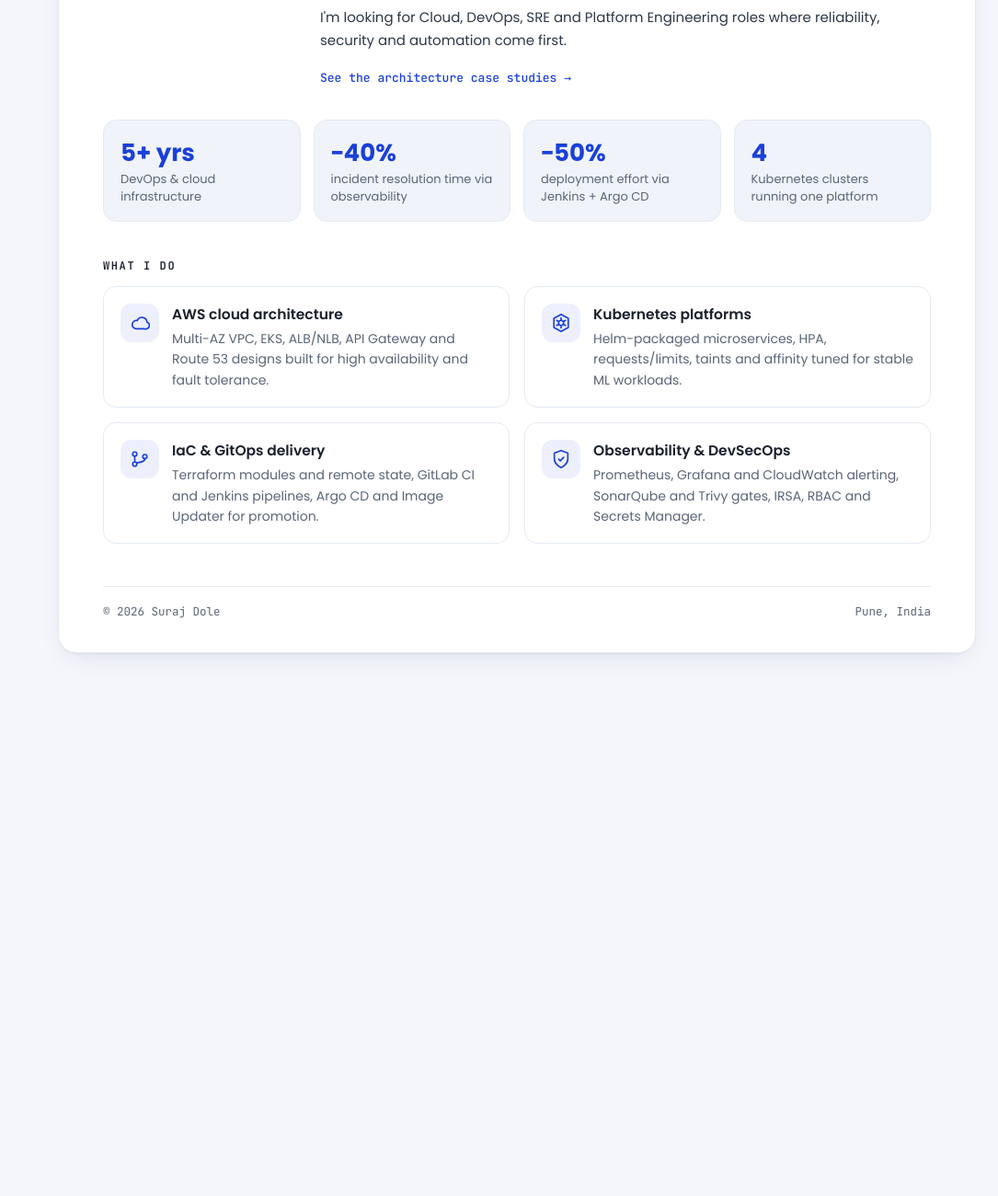
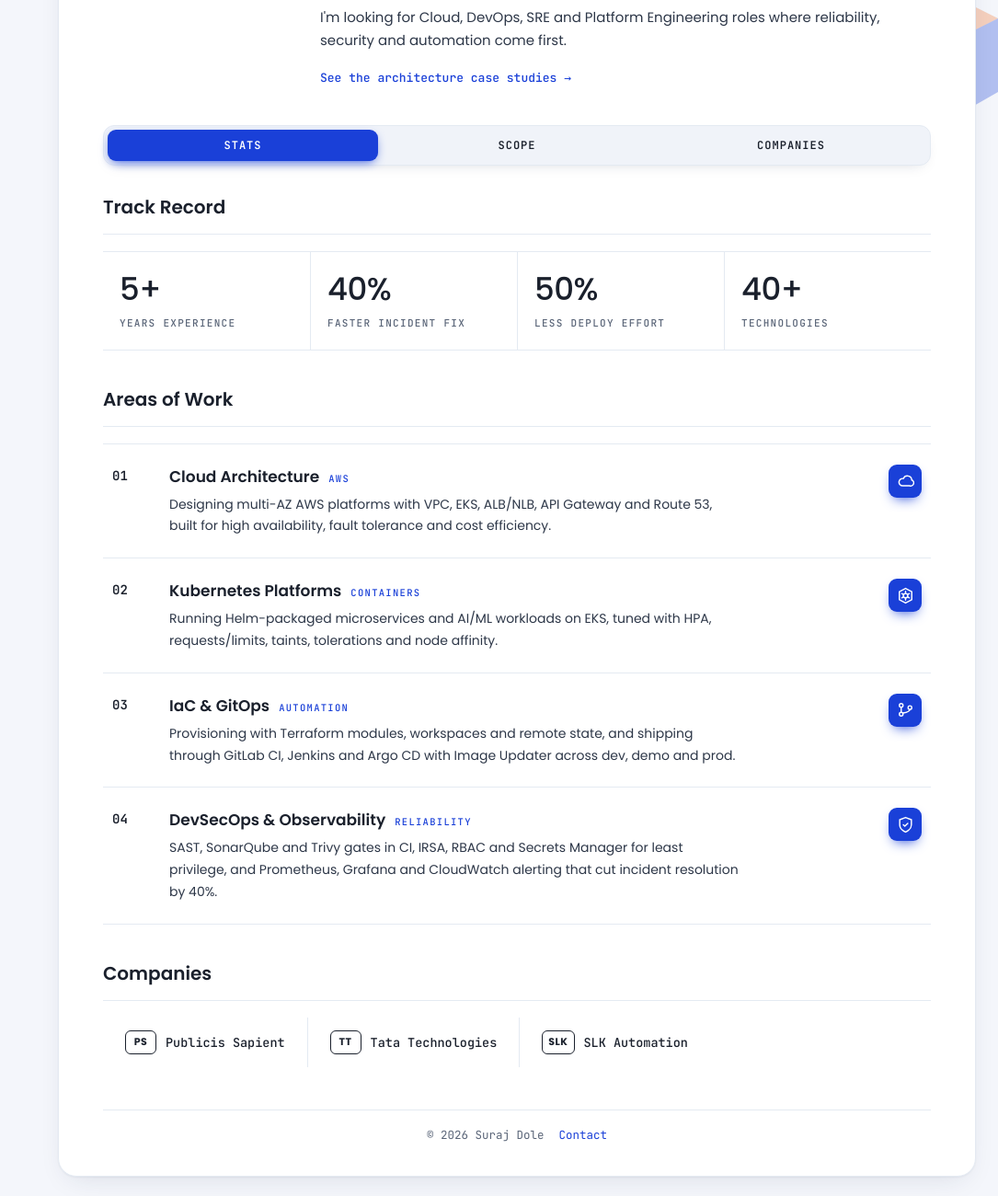
Before and after one commit to zoro-the-legend/sd-portfolio, a plain HTML site: page index.html in a window 1280 px wide. Shown: the part 660-1960 px from the top of the page at 92% size, without its empty margins (195-1280 px from the left). Before the commit the page ends 1434 px from the top, so only its background shows below. Drawn offline with Linux system fonts and the light colour scheme.

Commit message:
Restyle About section like reference; add Download CV with resume PDF
Co-Authored-By: Claude Opus 5.5 <noreply@anthropic.com>

```diff
--- a/index.html
+++ b/index.html
@@ -185,6 +185,44 @@ a.ccard:hover{border-color:var(--accent);transform:translateY(-2px);color:var(--
 .ccard b{font-weight:600;word-break:break-word}
 .foot{margin-top:46px;padding-top:18px;border-top:1px solid var(--border);font:12.5px var(--mono);color:var(--muted);display:flex;justify-content:space-between;gap:12px;flex-wrap:wrap}
 
+
+/* about: reference-style sections */
+.seg.solid{position:static;grid-template-columns:repeat(3,1fr);margin:40px 0 30px}
+.seg.solid a.on{background:var(--accent);color:#fff;box-shadow:0 4px 12px -4px var(--accent)}
+.ab{scroll-margin-top:24px;margin-bottom:38px}
+.ab-h{margin:0;padding-bottom:14px;border-bottom:1px solid var(--border);font:600 20px var(--sans);color:var(--heading)}
+.stats{display:grid;grid-template-columns:repeat(4,minmax(0,1fr));border-bottom:1px solid var(--border);margin-top:18px;border-top:1px solid var(--border)}
+.stat{padding:22px 18px;color:var(--heading);transition:background .2s}
+.stat + .stat{border-left:1px solid var(--border)}
+.stat:hover{background:var(--tint-2);color:var(--heading)}
+.stat b{display:block;font:500 34px/1.1 var(--sans);letter-spacing:-.5px}
+.stat:hover b{color:var(--accent)}
+.stat span{display:block;margin-top:10px;font:500 11px var(--mono);letter-spacing:1.3px;text-transform:uppercase;color:var(--muted)}
+.scope{margin-top:18px;border-top:1px solid var(--border)}
+.scope article{display:grid;grid-template-columns:44px minmax(0,1fr) 36px;gap:18px;padding:22px 10px;border-bottom:1px solid var(--border)}
+.scope .idx{font:600 14px var(--mono);color:var(--heading);padding-top:3px}
+.scope h3{margin:0 0 6px;font:600 17px var(--sans);color:var(--heading);display:flex;align-items:baseline;gap:10px;flex-wrap:wrap}
+.scope h3 small{font:500 10.5px var(--mono);letter-spacing:1.3px;text-transform:uppercase;color:var(--accent)}
+.scope p{margin:0;font-size:14px;color:var(--text);max-width:620px}
+.scope .sq{display:grid;place-items:center;width:36px;height:36px;border-radius:9px;background:var(--accent);color:#fff;box-shadow:0 6px 14px -6px var(--accent)}
+.scope .sq svg{width:19px;height:19px}
+.cos{display:flex;flex-wrap:wrap;margin-top:18px}
+.co{display:flex;align-items:center;gap:10px;padding:14px 24px;font:500 13.5px var(--mono);color:var(--heading)}
+.co + .co{border-left:1px solid var(--border)}
+.co .mono{display:grid;place-items:center;min-width:34px;height:26px;padding:0 6px;border:1.5px solid var(--heading);border-radius:6px;font:700 11px var(--sans);letter-spacing:.5px}
+.foot{justify-content:center;gap:16px}
+.deco2{position:fixed;right:0;bottom:0;width:300px;height:420px;pointer-events:none;z-index:0}
+@media (max-width:1100px){.deco2{display:none}}
+@media (max-width:900px){
+  .stats{grid-template-columns:repeat(2,minmax(0,1fr))}
+  .stat:nth-child(3){border-left:0}
+  .stat:nth-child(n+3){border-top:1px solid var(--border)}
+  .scope article{grid-template-columns:30px minmax(0,1fr);padding:18px 4px}
+  .scope .sq{display:none}
+  .co{padding:10px 16px 10px 0}
+  .co + .co{border-left:0}
+}
+
 /* ---------- AWS-style architecture diagrams ---------- */
 .awsd{margin:14px 0 0;border:1px solid var(--line);border-radius:12px;overflow:hidden;background:#07080f}
 .awsd-bar{display:flex;align-items:center;gap:10px;padding:8px 14px;font-size:13px;color:#a9b1d6;border-bottom:1px solid #1d2238}
@@ -241,7 +279,7 @@ a.ccard:hover{border-color:var(--accent);transform:translateY(-2px);color:var(--
   .title{font-size:30px}
   .about,.entry{grid-template-columns:minmax(0,1fr);gap:10px}
   .about{gap:6px}
-  .facts dl{display:grid;grid-template-columns:repeat(2,minmax(0,1fr));column-gap:16px}
+  .facts dl{display:grid;grid-template-columns:repeat(2,minmax(0,1fr));column-gap:16px;margin-bottom:22px}
   .doing,.groups,.cards{grid-template-columns:minmax(0,1fr)}
   .rail{flex-direction:row;flex-wrap:wrap;gap:4px 12px}
   .seg a{font-size:10.5px;letter-spacing:.4px;padding:8px 2px}
@@ -267,6 +305,16 @@ a.ccard:hover{border-color:var(--accent);transform:translateY(-2px);color:var(--
   <polygon points="80,235 105,220 105,250" fill="#1a40d8" opacity=".45"/>
 </svg>
 
+<svg class="deco2" viewBox="0 0 300 420" aria-hidden="true">
+  <polygon points="300,60 240,90 300,120" fill="#5b8def" opacity=".45"/>
+  <polygon points="210,20 225,12 225,28" fill="#5b8def" opacity=".5"/>
+  <polygon points="300,150 230,185 230,265 300,230" fill="#5b8def" opacity=".35"/>
+  <polygon points="230,185 160,220 160,300 230,265" fill="#e2733f" opacity=".45"/>
+  <polygon points="160,300 230,265 300,300 230,335" fill="#f4a780" opacity=".5"/>
+  <polygon points="230,335 300,300 300,380 230,420" fill="#1a40d8" opacity=".3"/>
+  <polygon points="90,340 160,300 160,380 90,420" fill="#e2733f" opacity=".35"/>
+  <polygon points="160,380 230,335 230,420 160,420" fill="#5b8def" opacity=".4"/>
+</svg>
 <div class="shell">
   <header class="topcard box">
     <div class="who">
@@ -285,7 +333,7 @@ a.ccard:hover{border-color:var(--accent);transform:translateY(-2px);color:var(--
     <div class="vsep"></div>
     <div class="grow"></div>
     <div class="acts">
-      <a class="btn" href="#contact"><svg viewBox="0 0 24 24" fill="none" stroke="currentColor" stroke-width="1.8" stroke-linecap="round" stroke-linejoin="round" aria-hidden="true"><rect x="3" y="5" width="18" height="14" rx="2"/><path d="m3 7 9 6 9-6"/></svg> Hire me</a>
+      <a class="btn" href="Suraj_Dole_Resume.pdf" download><svg viewBox="0 0 24 24" fill="none" stroke="currentColor" stroke-width="1.8" stroke-linecap="round" stroke-linejoin="round" aria-hidden="true"><path d="M12 3v12M7 10l5 5 5-5M5 21h14"/></svg> Download CV</a>
       <a class="mailto" href="mailto:surajdole007@gmail.com"><svg viewBox="0 0 24 24" fill="none" stroke="currentColor" stroke-width="1.8" stroke-linecap="round" stroke-linejoin="round" aria-hidden="true"><rect x="3" y="5" width="18" height="14" rx="2"/><path d="m3 7 9 6 9-6"/></svg> surajdole007@gmail.com</a>
       <div class="socials">
         <a href="https://www.linkedin.com/in/suraj-dole-b40b8518b" target="_blank" rel="noopener" aria-label="LinkedIn"><svg viewBox="0 0 24 24" fill="none" stroke="currentColor" stroke-width="1.8" stroke-linecap="round" stroke-linejoin="round" aria-hidden="true"><rect x="3" y="3" width="18" height="18" rx="3"/><path d="M8 10v7M8 7v.01M12 17v-4a2 2 0 0 1 4 0v4M12 10v7"/></svg></a>
@@ -316,10 +364,10 @@ a.ccard:hover{border-color:var(--accent);transform:translateY(-2px);color:var(--
         <div class="facts">
           <p class="eyebrow">Profile</p>
           <dl>
-            <dt>Role</dt><dd>Cloud · DevOps · Platform</dd>
-            <dt>Location</dt><dd>Pune, India</dd>
-            <dt>Experience</dt><dd>5+ years</dd>
-            <dt>Certified</dt><dd>AWS Solutions Architect</dd>
+            <div><dt>Role</dt><dd>Cloud · DevOps · Platform</dd></div>
+            <div><dt>Location</dt><dd>Pune, India</dd></div>
+            <div><dt>Experience</dt><dd>5+ years</dd></div>
+            <div><dt>Certified</dt><dd>AWS Solutions Architect</dd></div>
           </dl>
         </div>
         <div>
@@ -331,22 +379,38 @@ a.ccard:hover{border-color:var(--accent);transform:translateY(-2px);color:var(--
         </div>
       </div>
 
-      <div class="kpis">
-        <div class="kpi"><b>5+ yrs</b><span>DevOps &amp; cloud infrastructure</span></div>
-        <div class="kpi"><b>−40%</b><span>incident resolution time via observability</span></div>
-        <div class="kpi"><b>−50%</b><span>deployment effort via Jenkins + Argo CD</span></div>
-        <div class="kpi"><b>4</b><span>Kubernetes clusters running one platform</span></div>
+      <nav class="seg solid" aria-label="About sections">
+        <a href="#stats" class="on" data-jump>Stats</a><a href="#scope" data-jump>Scope</a><a href="#companies" data-jump>Companies</a>
+      </nav>
+
+      <section class="ab" id="stats">
+        <h2 class="ab-h">Track Record</h2>
+        <div class="stats">
+          <a class="stat" href="#experience"><b>5+</b><span>Years experience</span></a>
+          <a class="stat" href="#projects"><b>40%</b><span>Faster incident fix</span></a>
+          <a class="stat" href="#projects"><b>50%</b><span>Less deploy effort</span></a>
+          <a class="stat" href="#skills"><b>40+</b><span>Technologies</span></a>
         </div>
+      </section>
 
-      <div class="sec-gap">
-        <p class="eyebrow">What I do</p>
-        <div class="doing">
-          <article><div class="ic"><svg viewBox="0 0 24 24" fill="none" stroke="currentColor" stroke-width="1.8" stroke-linecap="round" stroke-linejoin="round" aria-hidden="true"><path d="M17.5 19H8a5 5 0 1 1 1-9.9A6 6 0 0 1 20.5 11 4 4 0 0 1 17.5 19z"/></svg></div><div><h3>AWS cloud architecture</h3><p>Multi-AZ VPC, EKS, ALB/NLB, API Gateway and Route 53 designs built for high availability and fault tolerance.</p></div></article>
-          <article><div class="ic"><svg viewBox="0 0 24 24" fill="none" stroke="currentColor" stroke-width="1.8" stroke-linecap="round" stroke-linejoin="round" aria-hidden="true"><path d="M12 2 3.5 6.5v11L12 22l8.5-4.5v-11z"/><circle cx="12" cy="12" r="3"/><path d="M12 6v3M12 15v3M6.8 9l2.6 1.5M14.6 13.5 17.2 15M6.8 15l2.6-1.5M14.6 10.5 17.2 9"/></svg></div><div><h3>Kubernetes platforms</h3><p>Helm-packaged microservices, HPA, requests/limits, taints and affinity tuned for stable ML workloads.</p></div></article>
-          <article><div class="ic"><svg viewBox="0 0 24 24" fill="none" stroke="currentColor" stroke-width="1.8" stroke-linecap="round" stroke-linejoin="round" aria-hidden="true"><circle cx="6" cy="6" r="2.5"/><circle cx="6" cy="18" r="2.5"/><circle cx="18" cy="9" r="2.5"/><path d="M6 8.5v7M18 11.5c0 3-3 4-9.5 5"/></svg></div><div><h3>IaC &amp; GitOps delivery</h3><p>Terraform modules and remote state, GitLab CI and Jenkins pipelines, Argo CD and Image Updater for promotion.</p></div></article>
-          <article><div class="ic"><svg viewBox="0 0 24 24" fill="none" stroke="currentColor" stroke-width="1.8" stroke-linecap="round" stroke-linejoin="round" aria-hidden="true"><path d="M12 22s8-3.5 8-10V5l-8-3-8 3v7c0 6.5 8 10 8 10z"/><path d="m9 12 2 2 4-4"/></svg></div><div><h3>Observability &amp; DevSecOps</h3><p>Prometheus, Grafana and CloudWatch alerting, SonarQube and Trivy gates, IRSA, RBAC and Secrets Manager.</p></div></article>
+      <section class="ab" id="scope">
+        <h2 class="ab-h">Areas of Work</h2>
+        <div class="scope">
+          <article><span class="idx">01</span><div><h3>Cloud Architecture <small>AWS</small></h3><p>Designing multi-AZ AWS platforms with VPC, EKS, ALB/NLB, API Gateway and Route 53, built for high availability, fault tolerance and cost efficiency.</p></div><span class="sq"><svg viewBox="0 0 24 24" fill="none" stroke="currentColor" stroke-width="1.8" stroke-linecap="round" stroke-linejoin="round" aria-hidden="true"><path d="M17.5 19H8a5 5 0 1 1 1-9.9A6 6 0 0 1 20.5 11 4 4 0 0 1 17.5 19z"/></svg></span></article>
+          <article><span class="idx">02</span><div><h3>Kubernetes Platforms <small>Containers</small></h3><p>Running Helm-packaged microservices and AI/ML workloads on EKS, tuned with HPA, requests/limits, taints, tolerations and node affinity.</p></div><span class="sq"><svg viewBox="0 0 24 24" fill="none" stroke="currentColor" stroke-width="1.8" stroke-linecap="round" stroke-linejoin="round" aria-hidden="true"><path d="M12 2 3.5 6.5v11L12 22l8.5-4.5v-11z"/><circle cx="12" cy="12" r="3"/><path d="M12 6v3M12 15v3M6.8 9l2.6 1.5M14.6 13.5 17.2 15M6.8 15l2.6-1.5M14.6 10.5 17.2 9"/></svg></span></article>
+          <article><span class="idx">03</span><div><h3>IaC &amp; GitOps <small>Automation</small></h3><p>Provisioning with Terraform modules, workspaces and remote state, and shipping through GitLab CI, Jenkins and Argo CD with Image Updater across dev, demo and prod.</p></div><span class="sq"><svg viewBox="0 0 24 24" fill="none" stroke="currentColor" stroke-width="1.8" stroke-linecap="round" stroke-linejoin="round" aria-hidden="true"><circle cx="6" cy="6" r="2.5"/><circle cx="6" cy="18" r="2.5"/><circle cx="18" cy="9" r="2.5"/><path d="M6 8.5v7M18 11.5c0 3-3 4-9.5 5"/></svg></span></article>
+          <article><span class="idx">04</span><div><h3>DevSecOps &amp; Observability <small>Reliability</small></h3><p>SAST, SonarQube and Trivy gates in CI, IRSA, RBAC and Secrets Manager for least privilege, and Prometheus, Grafana and CloudWatch alerting that cut incident resolution by 40%.</p></div><span class="sq"><svg viewBox="0 0 24 24" fill="none" stroke="currentColor" stroke-width="1.8" stroke-linecap="round" stroke-linejoin="round" aria-hidden="true"><path d="M12 22s8-3.5 8-10V5l-8-3-8 3v7c0 6.5 8 10 8 10z"/><path d="m9 12 2 2 4-4"/></svg></span></article>
         </div>
+      </section>
+
+      <section class="ab" id="companies">
+        <h2 class="ab-h">Companies</h2>
+        <div class="cos">
+          <div class="co"><span class="mono">PS</span><span>Publicis Sapient</span></div>
+          <div class="co"><span class="mono">TT</span><span>Tata Technologies</span></div>
+          <div class="co"><span class="mono">SLK</span><span>SLK Automation</span></div>
         </div>
+      </section>
     </section>
 
     <!-- ================= RESUME ================= -->
@@ -504,7 +568,7 @@ a.ccard:hover{border-color:var(--accent);transform:translateY(-2px);color:var(--
       </div>
     </section>
 
-    <footer class="foot"><span>© <span id="yr"></span> Suraj Dole</span><span>Pune, India</span></footer>
+    <footer class="foot"><span>© <span id="yr"></span> Suraj Dole</span><a href="#contact">Contact</a></footer>
   </main>
 </div>
 
@@ -549,17 +613,26 @@ function route(){
 addEventListener('hashchange', route);
 route();
 
+// in-page jumps inside a view (don't change route)
+document.querySelectorAll('[data-jump]').forEach(function(a){
+  a.addEventListener('click', function(e){
+    e.preventDefault();
+    document.querySelector(a.getAttribute('href')).scrollIntoView({behavior: reduce ? 'auto' : 'smooth'});
+  });
+});
 // resume segmented control follows scroll
 (function(){
-  var links = document.querySelectorAll('.seg a');
   if (!('IntersectionObserver' in window)) return;
+  document.querySelectorAll('.seg').forEach(function(seg){
+    var links = seg.querySelectorAll('a');
     var io = new IntersectionObserver(function(es){
       es.forEach(function(e){
         if (!e.isIntersecting) return;
         links.forEach(function(l){ l.classList.toggle('on', l.getAttribute('href') === '#' + e.target.id); });
       });
     }, {rootMargin: '-30% 0px -60% 0px'});
-  document.querySelectorAll('.cv').forEach(function(s){ io.observe(s); });
+    links.forEach(function(l){ var s = document.querySelector(l.getAttribute('href')); if (s) io.observe(s); });
+  });
 })();
 
 // diagram flow controls
```
Also changed, not shown: 1 other file. Lines whose indentation alone changed are shown as unchanged.
